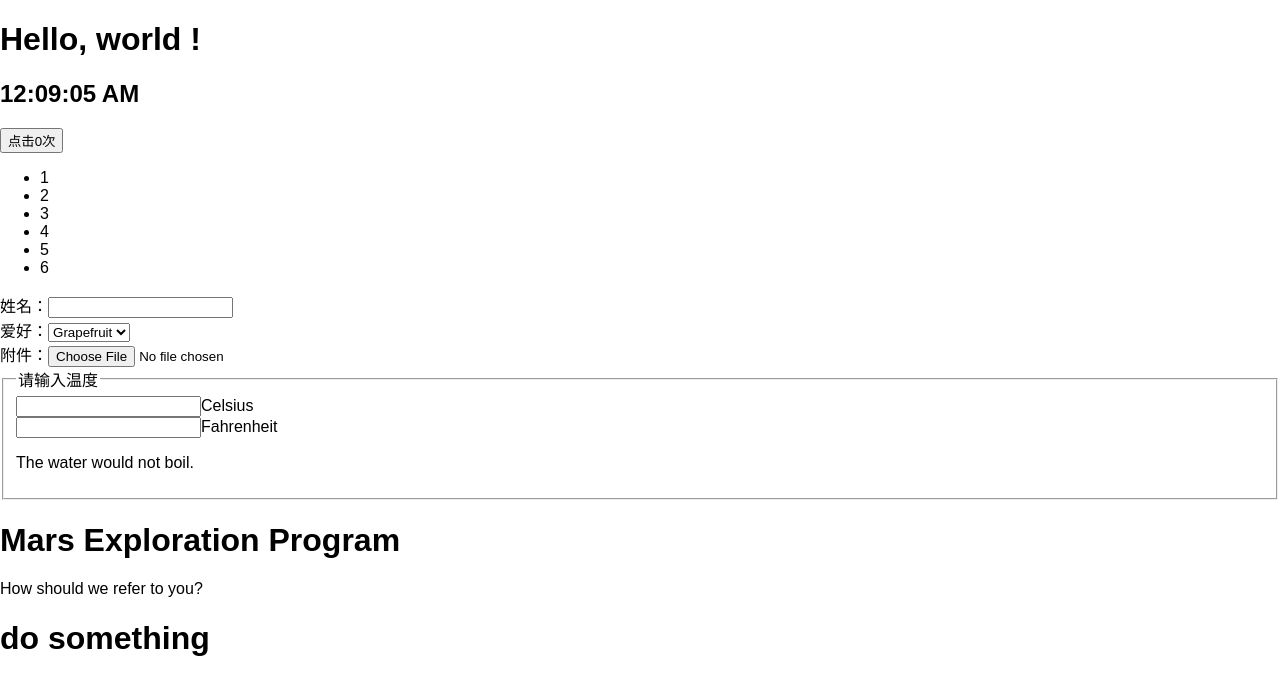
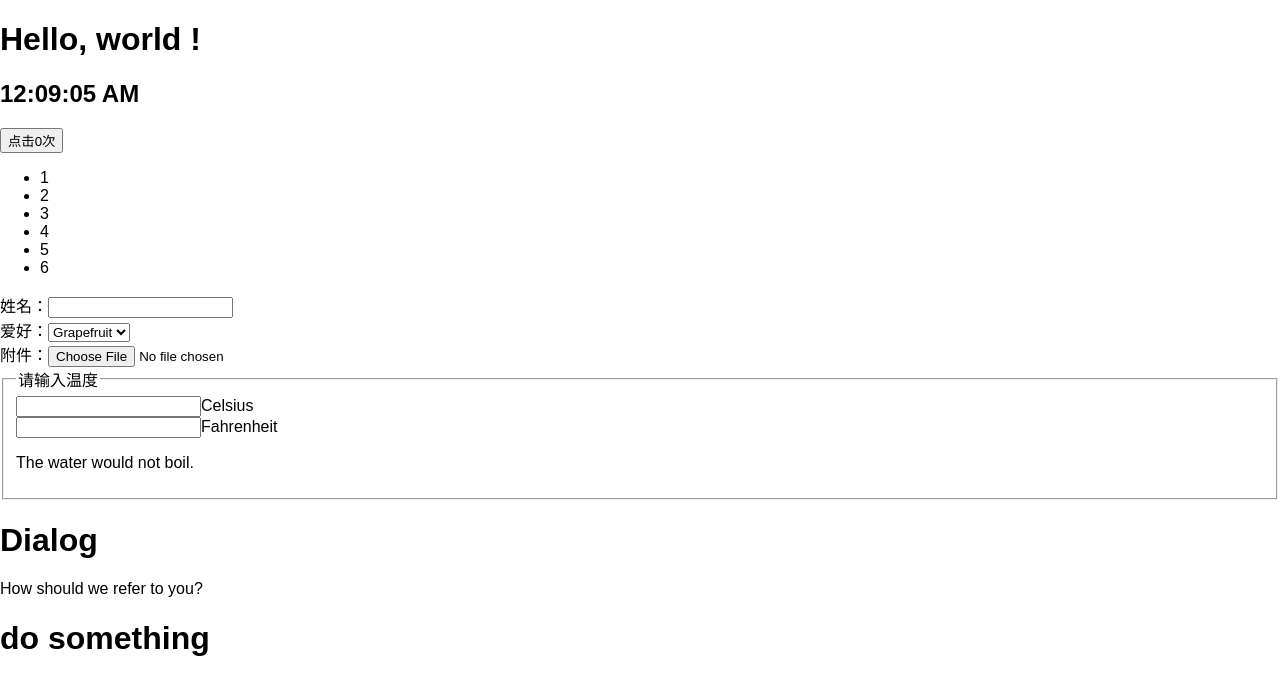
Before and after one commit to xxllxhdj/react-demo, a React (Create React App) app: page / in a window 1280 px wide. Shown: the top 694 px of the page. Built offline with nearby package versions, Linux system fonts and the light colour scheme.

Commit message:
PropTypes

```diff
--- a/src/app.jsx
+++ b/src/app.jsx
@@ -18,7 +18,7 @@ export class App extends Component {
                 <List />
                 <NameForm />
                 <Calculator />
-                <Dialog title="Mars Exploration Program" message="How should we refer to you?">
+                <Dialog message="How should we refer to you?">
                     <h1>do something</h1>
                 </Dialog>
             </div>
--- a/src/components/dialog.jsx
+++ b/src/components/dialog.jsx
@@ -1,4 +1,5 @@
 import React, { Component } from 'react';
+import PropTypes from 'prop-types';
 
 function FancyBorder(props) {
     return (
@@ -9,6 +10,14 @@ function FancyBorder(props) {
 }
 
 class Dialog extends Component {
+    static propTypes = {
+        title: PropTypes.string,
+        message: PropTypes.string,
+        children: PropTypes.element
+    };
+    static defaultProps = {
+        title: 'Dialog'
+    };
     render() {
         return (
             <FancyBorder color="blue">
@@ -24,4 +33,10 @@ class Dialog extends Component {
     }
 };
 
+// Dialog.propTypes = {
+//     title: PropTypes.string,
+//     message: PropTypes.string,
+//     children: PropTypes.element
+// };
+
 export default Dialog;
```
